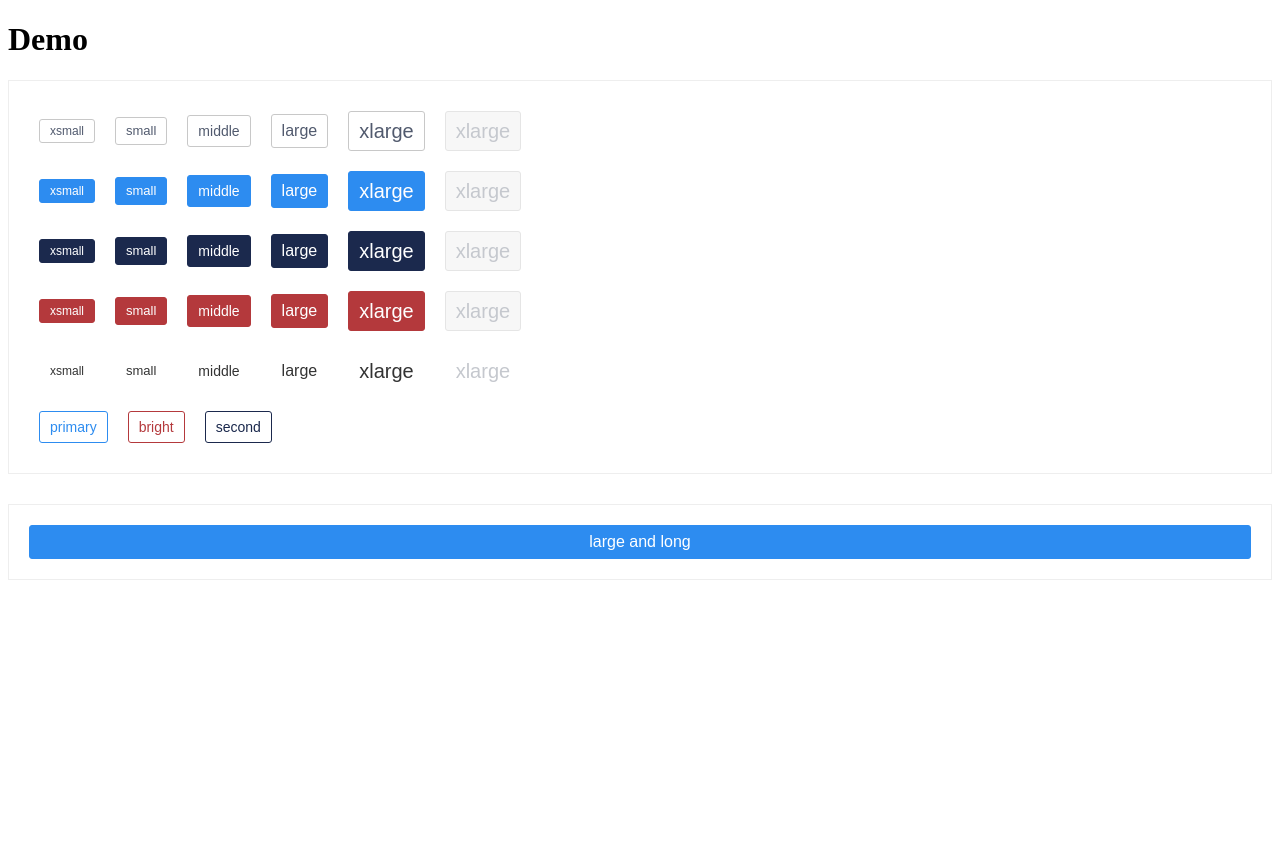
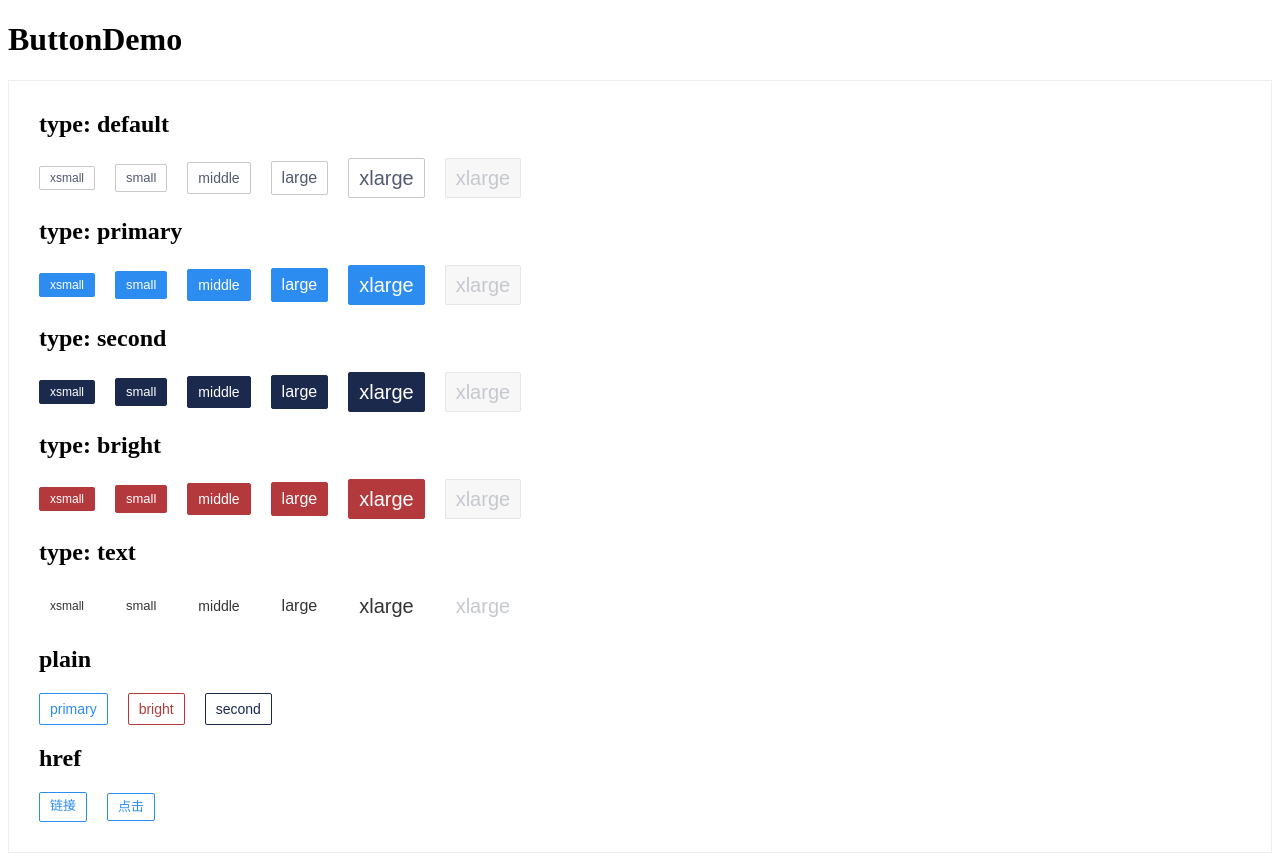
Before and after one commit to yuezhi86/domeui-vue3, a Vue app: page / in a window 1280 px wide. Shown: the top 854 px of the page. Before the commit the page ends 800 px from the top, so only its background shows below. Built offline with nearby package versions, Linux system fonts and the light colour scheme.

Commit message:
Upd: save

```diff
--- a/src/App.vue
+++ b/src/App.vue
@@ -1,64 +1,17 @@
 <template>
   <div id="app" class="demo-wrapper">
-    <h1>Demo</h1>
-    <section class="demo-group">
-      <div class="item-group">
-        <DeButton size="xsmall" type="default">xsmall</DeButton>
-        <DeButton size="small" type="default">small</DeButton>
-        <DeButton type="default">middle</DeButton>
-        <DeButton size="large" type="default">large</DeButton>
-        <DeButton size="xlarge" type="default">xlarge</DeButton>
-        <DeButton disabled size="xlarge" type="default">xlarge</DeButton>
-      </div>
-      <div class="item-group">
-        <DeButton size="xsmall">xsmall</DeButton>
-        <DeButton size="small">small</DeButton>
-        <DeButton>middle</DeButton>
-        <DeButton size="large">large</DeButton>
-        <DeButton size="xlarge">xlarge</DeButton>
-        <DeButton disabled size="xlarge">xlarge</DeButton>
-      </div>
-      <div class="item-group">
-        <DeButton size="xsmall" type="second">xsmall</DeButton>
-        <DeButton size="small" type="second">small</DeButton>
-        <DeButton type="second">middle</DeButton>
-        <DeButton size="large" type="second">large</DeButton>
-        <DeButton size="xlarge" type="second">xlarge</DeButton>
-        <DeButton disabled size="xlarge" type="second">xlarge</DeButton>
-      </div>
-      <div class="item-group">
-        <DeButton size="xsmall" type="bright">xsmall</DeButton>
-        <DeButton size="small" type="bright">small</DeButton>
-        <DeButton type="bright">middle</DeButton>
-        <DeButton size="large" type="bright">large</DeButton>
-        <DeButton size="xlarge" type="bright">xlarge</DeButton>
-        <DeButton disabled size="xlarge" type="bright">xlarge</DeButton>
-      </div>
-      <div class="item-group">
-        <DeButton size="xsmall" type="text">xsmall</DeButton>
-        <DeButton size="small" type="text">small</DeButton>
-        <DeButton type="text">middle</DeButton>
-        <DeButton size="large" type="text">large</DeButton>
-        <DeButton size="xlarge" type="text">xlarge</DeButton>
-        <DeButton disabled size="xlarge" type="text">xlarge</DeButton>
-      </div>
-      <div class="item-group">
-        <DeButton plain>primary</DeButton>
-        <DeButton type="bright" plain>bright</DeButton>
-        <DeButton type="second" plain>second</DeButton>
-      </div>
-    </section>
-    <section class="demo-group">
-      <DeButton size="large" long>large and long</DeButton>
-    </section>
+    <h1>ButtonDemo</h1>
+    <ButtonDemo />
   </div>
 </template>
 
 <script lang="ts">
-import {DeButton} from '@/packages';
+import ButtonDemo from './examples/Button.vue';
 
 export default {
-  components: {DeButton},
+  components: {
+    ButtonDemo,
+  },
 };
 </script>
 
--- /dev/null
+++ b/src/examples/Button.vue
@@ -0,0 +1,81 @@
+<template>
+  <section class="demo-group">
+    <div class="item-group">
+      <h2>type: default</h2>
+      <DeButton size="xsmall" type="default">xsmall</DeButton>
+      <DeButton size="small" type="default">small</DeButton>
+      <DeButton type="default">middle</DeButton>
+      <DeButton size="large" type="default">large</DeButton>
+      <DeButton size="xlarge" type="default">xlarge</DeButton>
+      <DeButton disabled size="xlarge" type="default">xlarge</DeButton>
+    </div>
+    <div class="item-group">
+      <h2>type: primary</h2>
+      <DeButton size="xsmall">xsmall</DeButton>
+      <DeButton size="small">small</DeButton>
+      <DeButton>middle</DeButton>
+      <DeButton size="large">large</DeButton>
+      <DeButton size="xlarge">xlarge</DeButton>
+      <DeButton disabled size="xlarge">xlarge</DeButton>
+    </div>
+    <div class="item-group">
+      <h2>type: second</h2>
+      <DeButton size="xsmall" type="second">xsmall</DeButton>
+      <DeButton size="small" type="second">small</DeButton>
+      <DeButton type="second">middle</DeButton>
+      <DeButton size="large" type="second">large</DeButton>
+      <DeButton size="xlarge" type="second">xlarge</DeButton>
+      <DeButton disabled size="xlarge" type="second">xlarge</DeButton>
+    </div>
+    <div class="item-group">
+      <h2>type: bright</h2>
+      <DeButton size="xsmall" type="bright">xsmall</DeButton>
+      <DeButton size="small" type="bright">small</DeButton>
+      <DeButton type="bright">middle</DeButton>
+      <DeButton size="large" type="bright">large</DeButton>
+      <DeButton size="xlarge" type="bright">xlarge</DeButton>
+      <DeButton disabled size="xlarge" type="bright">xlarge</DeButton>
+    </div>
+    <div class="item-group">
+      <h2>type: text</h2>
+      <DeButton size="xsmall" type="text">xsmall</DeButton>
+      <DeButton size="small" type="text">small</DeButton>
+      <DeButton type="text">middle</DeButton>
+      <DeButton size="large" type="text">large</DeButton>
+      <DeButton size="xlarge" type="text">xlarge</DeButton>
+      <DeButton disabled size="xlarge" type="text">xlarge</DeButton>
+    </div>
+    <div class="item-group">
+      <h2>plain</h2>
+      <DeButton plain>primary</DeButton>
+      <DeButton type="bright" plain>bright</DeButton>
+      <DeButton type="second" plain>second</DeButton>
+    </div>
+    <div class="item-group">
+      <h2>href</h2>
+      <DeButton href="https://www.baidu.com" size="small" plain target="_blank">
+        链接
+      </DeButton>
+      <DeButton size="small" plain @onClick="onClick">点击</DeButton>
+    </div>
+  </section>
+  <section class="demo-group">
+    <h2>long and round</h2>
+    <DeButton size="xlarge" long round>登录</DeButton>
+  </section>
+</template>
+
+<script lang="ts">
+import {DeButton} from '@/packages';
+
+export default {
+  components: {DeButton},
+  setup() {
+    return {
+      onClick() {
+        alert('ok');
+      },
+    };
+  },
+};
+</script>
--- a/src/packages/button/index.less
+++ b/src/packages/button/index.less
@@ -6,6 +6,19 @@
     @button-padding-h, @button-border-style, @button-border-width, @button-radius,
     @button-transition-time
   );
+
+  &[href] {
+    text-decoration: none;
+  }
+
+  &__long {
+    display: block;
+    width: 100%;
+  }
+
+  &[disabled] {
+    cursor: @button-disabled-cursor !important;
+  }
 
   &__default {
     .button-theme(
@@ -57,26 +70,37 @@
 
   &__xsmall {
     .button-size(@button-xsmall-size, @button-border-width, @button-xsmall-font-size);
+
+    &-round {
+      .button-round(@button-xsmall-size);
+    }
   }
   &__small {
     .button-size(@button-small-size, @button-border-width, @button-small-font-size);
+
+    &-round {
+      .button-round(@button-small-size);
+    }
   }
   &__middle {
     .button-size(@button-middle-size, @button-border-width, @button-middle-font-size);
+
+    &-round {
+      .button-round(@button-middle-size);
+    }
   }
   &__large {
     .button-size(@button-large-size, @button-border-width, @button-large-font-size);
+
+    &-round {
+      .button-round(@button-large-size);
+    }
   }
   &__xlarge {
     .button-size(@button-xlarge-size, @button-border-width, @button-xlarge-font-size);
-  }
 
-  &__long {
-    display: block;
-    width: 100%;
-  }
-
-  &[disabled] {
-    cursor: @button-disabled-cursor !important;
+    &-round {
+      .button-round(@button-xlarge-size);
+    }
   }
 }
--- a/src/packages/button/index.vue
+++ b/src/packages/button/index.vue
@@ -3,7 +3,6 @@
     v-bind="otherProps"
     :is="tagName"
     :class="classList"
-    :disabled="disabled"
     @click="onClick"
   >
     <slot></slot>
@@ -12,7 +11,7 @@
 
 <script lang="ts">
 import './index.less';
-import {defineComponent, ref, computed} from 'vue';
+import {defineComponent, computed} from 'vue';
 
 const name = 'de-button';
 export default defineComponent({
@@ -34,25 +33,34 @@
       default: 'button',
       validator: (v: string) => ['button', 'submit', 'reset'].includes(v),
     },
-    to: {
-      type: [String, Object],
+    href: {
+      type: String,
       default: '',
-    },
-    target: {
-      type: String,
-      default: '_self',
-      validator: (v: string) => ['_self', '_blank'].includes(v) || !!v,
     },
     long: Boolean,
     plain: Boolean,
+    round: Boolean,
     disabled: Boolean,
     replace: Boolean,
   },
   emits: ['onClick'],
   setup(props, {emit}) {
-    const tagName = ref(props.to ? 'a' : 'button');
-    const otherProps = ref({});
+    const tagName = computed(() => (props.href ? 'a' : 'button'));
+    const otherProps = computed(() => {
+      const attrs: {disabled?: string; href?: string; type?: string} = {};
 
+      if (props.href) {
+        attrs.href = props.href;
+      } else {
+        attrs.type = props.htmlType;
+      }
+
+      if (props.disabled) {
+        attrs.disabled = 'disabled';
+      }
+
+      return attrs;
+    });
     const classList = computed(() => {
       return [
         name,
@@ -61,6 +69,7 @@
         {
           [`${name}__long`]: props.long,
           [`${name}__${props.type}-plain`]: props.plain,
+          [`${name}__${props.size}-round`]: props.round,
         },
       ];
     });
--- a/src/packages/styles/mixins/button.less
+++ b/src/packages/styles/mixins/button.less
@@ -52,6 +52,10 @@
   }
 }
 
+.button-round(@height) {
+  border-radius: (@height / 2);
+}
+
 .button-size(@size, @border-width, @font-size) {
   height: @size;
   font-size: @font-size;
--- a/src/packages/styles/variables/button.less
+++ b/src/packages/styles/variables/button.less
@@ -2,7 +2,7 @@
 @button-padding-h: 10px;
 @button-border-width: 1px;
 @button-border-style: solid;
-@button-radius: 3px;
+@button-radius: 2px;
 @button-transition-time: @transition-time;
 @button-disabled-bg-color: @color-gray;
 @button-disabled-border-color: #e5e5e5;
```
